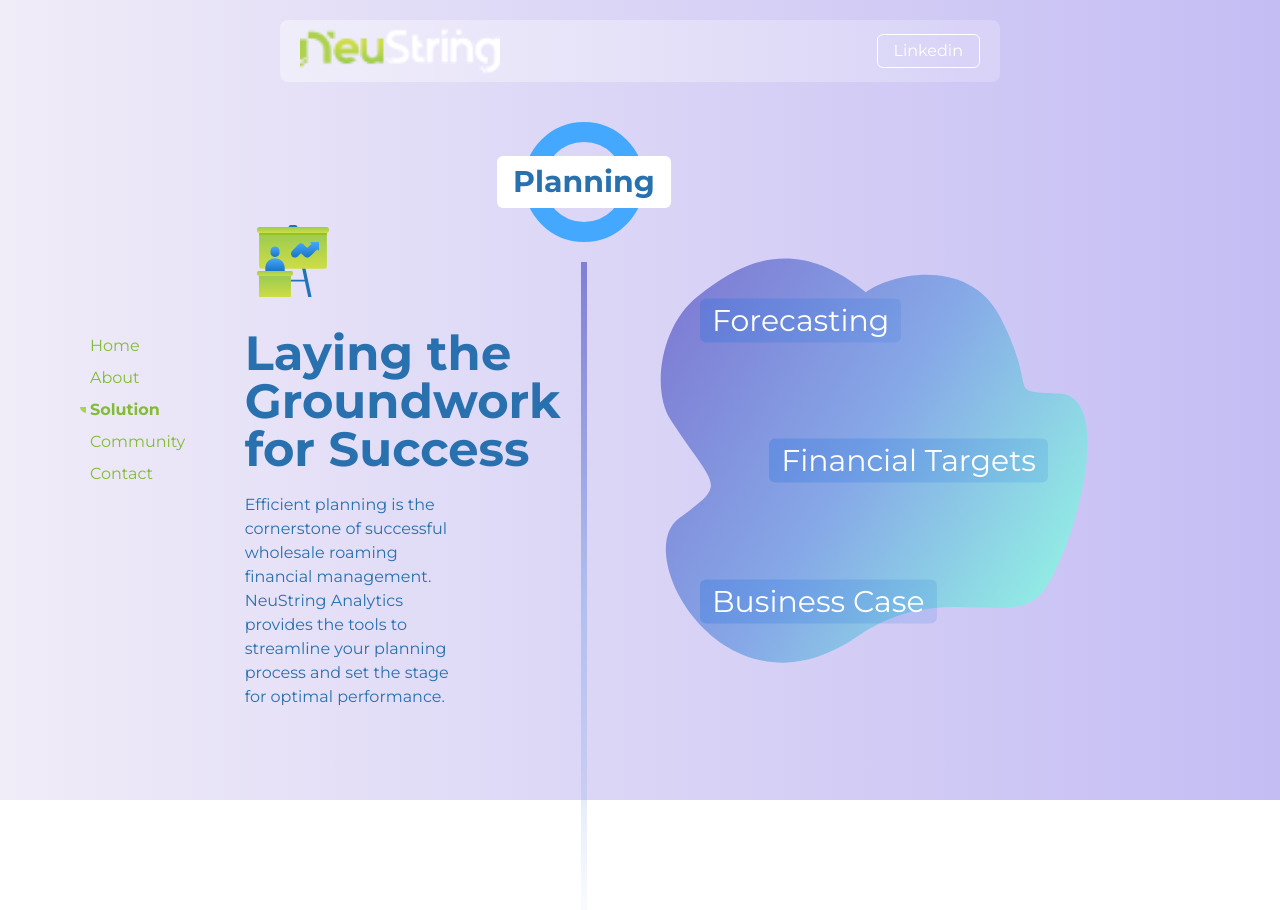
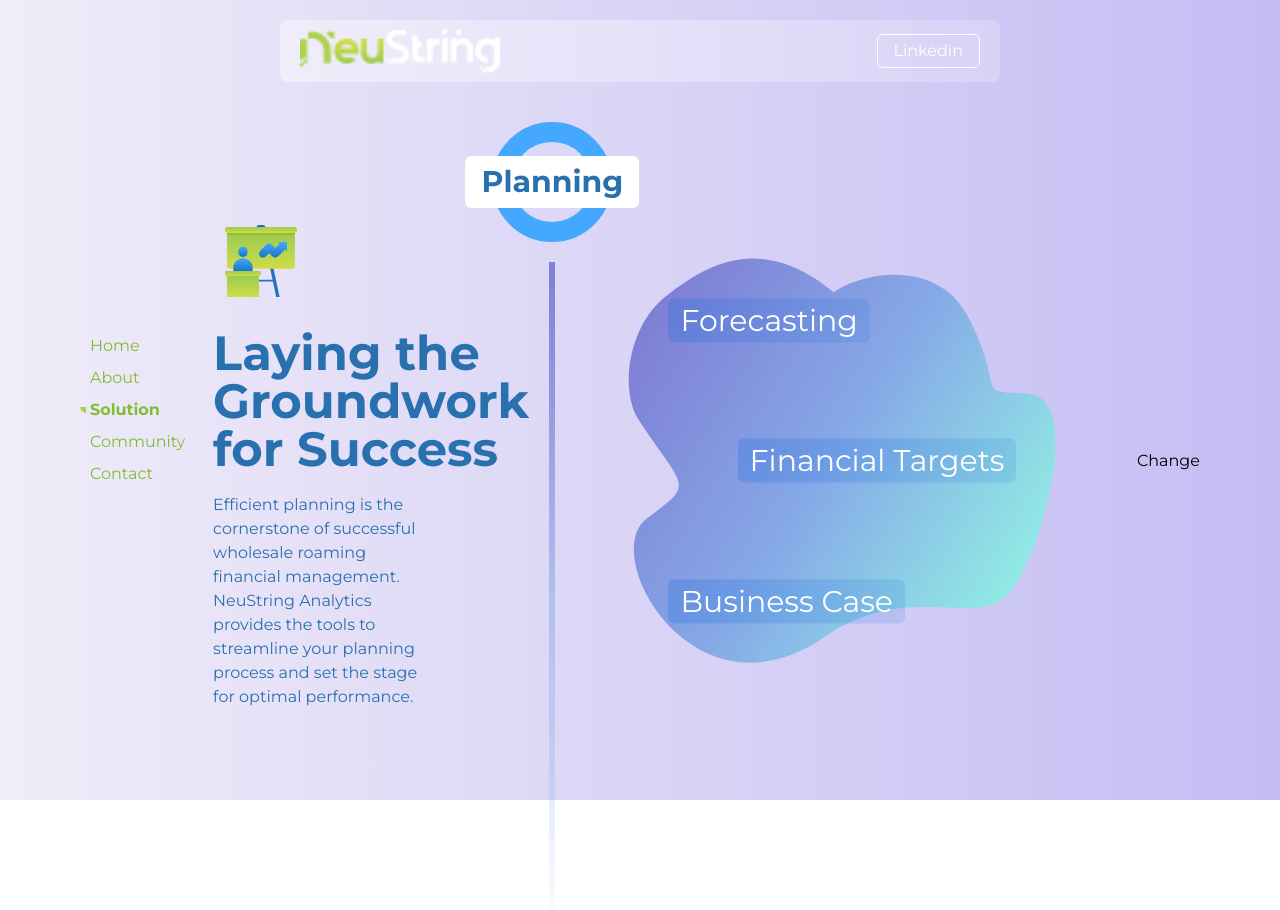
Before and after one commit to zh-hadi/techlab-neustring-react, a React (Vite) app: page /solution in a window 1280 px wide. Shown: the top 910 px of the page. Built offline with nearby package versions, Linux system fonts and the light colour scheme.

Commit message:
click the page goto next page

```diff
--- a/src/App.jsx
+++ b/src/App.jsx
@@ -17,7 +17,9 @@ import { createContext, useState, useContext } from 'react';
 
 const colorData = [];
 
+
 export const ColorContext = createContext();
+
 
 
 const routesConfig = [
@@ -49,20 +51,23 @@ const router = createBrowserRouter(
 );
 
 const App = () => {
-  const [color, setColor] = useState(colorData); // Default color
-
+  const [color, setColor] = useState(colorData);
 
 
 
   return (
       <AnimatePresence mode="wait">
-    <ColorContext.Provider value={{ color, setColor }}>
 
 
-        <RouterProvider router={router} />
+
+          <ColorContext.Provider value={{ color, setColor }}>
 
 
-    </ColorContext.Provider>
+              <RouterProvider router={router} />
+
+
+          </ColorContext.Provider>
+
       </AnimatePresence>
   );
 };
--- a/src/components/Layout.jsx
+++ b/src/components/Layout.jsx
@@ -2,9 +2,9 @@ import React from 'react';
 import { AnimatePresence,motion } from 'framer-motion';
 import logo from '../assets/logo.png';
 import SideBar from '../components/SideBar';
-import { Outlet, useLocation } from 'react-router-dom';
+import { Outlet, useLocation, useNavigate } from 'react-router-dom';
 import { ColorContext } from '../App';
-import { useContext } from 'react';
+import { useContext, useState } from 'react';
 import HeroImage from '../assets/hero2.png';
 import HeroVideo from '../assets/hero-video.mp4';
 import NeuStringSideLogo from '../assets/neu-string-side-logo.png';
@@ -12,7 +12,7 @@ import NeuStringSideLogo from '../assets/neu-string-side-logo.png';
 
 const pageVariants = {
   initial: { y: "100%", opacity: 0 },
-  animate: { y: 0, opacity: 1 },
+  animate: { y: [0, -30, 0], opacity: 1 },
   exit: { y: "-100%", opacity: 0 },
 };
 
@@ -20,15 +20,36 @@ const Layout = () => {
   const { color } = useContext(ColorContext);
   const location = useLocation();
 
-  // Determine the background style conditionally
+
   const isVideoBackground = color[color.length - 1] === 'video';
   const backgroundStyle = isVideoBackground
-    ? {}  // Empty if video background
+    ? {}
     : { backgroundImage: `url(${HeroImage})`, backgroundSize: 'cover', backgroundPosition: 'center' };
+
+
+
+    const navigate = useNavigate();
+
+    const routes = ["/home", "/about", "/solution", "/community", "/contact"];
+
+    const handleScreenClick = () => {
+      const currentIndex = routes.findIndex((route) => route === location.pathname);
+      const nextIndex = (currentIndex + 1) % routes.length;
+      navigate(routes[nextIndex]);
+    };
+
+
+    const [solutionIndex, setSolutionIndex] = useState(0);
+
+    const handelSolutionIndex = () => {
+      setSolutionIndex(solutionIndex + 1);
+    }
+
+
 
   return (
     <>
-      {/* Conditional video background rendering */}
+
       {isVideoBackground && (
         <div className='h-screen w-full z-50'>
           <div className="relative h-screen w-full">
@@ -44,9 +65,10 @@ const Layout = () => {
         </div>
       )}
 
-      {/* Main container with dynamic background */}
+
       <AnimatePresence mode="wait">
         <motion.div
+          onClick={handleScreenClick}
           className={`${
             color[color.length - 1] === 'class' ? color[0] : ''
           }  h-screen w-full flex flex-col px-10 pt-5 absolute top-0 left-0 z-0`}
@@ -57,7 +79,7 @@ const Layout = () => {
           animate="animate"
           exit="exit"
           variants={pageVariants}
-          transition={{ duration: 0.5, ease: "easeInOut" }}
+          transition={{ duration: .5, ease: "easeInOut" }}
 
         >
           <div className="px-5 py-2 bg-gradient-to-r from-[rgba(255,255,255,0.4)] to-[rgba(255,255,255,0.2)] w-3/5 mx-auto flex items-center justify-between rounded-lg">
@@ -68,7 +90,7 @@ const Layout = () => {
           </div>
 
           <div className='w-full h-full px-10 pt-10 flex relative'>
-            <SideBar />
+            <SideBar handler={handelSolutionIndex}/>
             <Outlet />
           </div>
         </motion.div>
--- a/src/components/SideBar.jsx
+++ b/src/components/SideBar.jsx
@@ -5,7 +5,7 @@ import { Link } from 'react-router-dom'
 import ActiveIcon from '../assets/icon-active.svg'
 import { useLocation } from 'react-router-dom'
 
-const SideBar = () => {
+const SideBar = ({handler}) => {
     const [active, setActive] = useState(true);
 
 
@@ -63,7 +63,7 @@ const SideBar = () => {
                }}
             </NavLink>
 
-            <NavLink to="/solution" className={linkClass}>
+            <NavLink to="/solution" className={linkClass} onClick={handler}>
                {({isActive}) => {
                 return (
                     <>
--- /dev/null
+++ b/src/components/SolutionCard.jsx
@@ -0,0 +1,118 @@
+import { motion } from 'framer-motion';
+import { useState, useEffect } from 'react';
+import PlaneIcon from '../assets/planning-icon.svg'
+
+
+const SolutionCard = ({title}) => {
+
+    const [animationKey, setAnimationKey] = useState(0);
+
+
+    useEffect(() => {
+        setAnimationKey((prevKey) => prevKey + 1);
+    }, [title]);
+
+
+  return (
+    <div className=' w-4/5 mx-auto flex justify-between items-center'>
+
+
+      <motion.div
+        className='flex-1 flex flex-col gap-5 items-start'
+        key={`left${animationKey}`}
+        initial={{ opacity: 0, x: -300 }}
+        animate={{ opacity: 1, x: 0 }}
+        transition={{ duration: 1 }}
+      >
+        <div className='w-2/3 mx-auto flex flex-col gap-5 items-start'>
+          <img className='size-24' src={PlaneIcon} alt="" />
+          <h2 className='text-[#2870AE] text-5xl font-bold'>{title}</h2>
+          <p className='text-[#2870AE] text-base'>Efficient planning is the cornerstone of successful wholesale roaming financial management. NeuString Analytics provides the tools to streamline your planning process and set the stage for optimal performance.</p>
+        </div>
+
+      </motion.div>
+
+      <motion.div
+        className='w-[200px] h-full space-y-5'
+        key={`center${animationKey}`}
+        initial={{ opacity: 0, y: 600 }}
+        animate={{ opacity: 1, y: 0 }}
+        transition={{ duration: .7 }}
+      >
+          <div className='relative w-[120px] h-[120px] mx-auto'>
+            <div className="w-[120px] h-[120px] border-[20px] border-[#44A8FF] rounded-full relative">
+
+            </div>
+            <div className='absolute top-1/2 left-1/2 transform -translate-x-1/2 -translate-y-1/2 text-[#2870AE] text-3xl font-bold bg-white py-2 px-4 rounded-md'>
+              Planning
+            </div>
+          </div>
+
+          <div
+              className="w-[6px] h-full mx-auto"
+              style={{
+                background: 'linear-gradient(180deg, #7F7FD5 0%, rgba(134, 168, 231, 0.5) 50%, rgba(145, 234, 228, 0) 100%)'
+              }}
+            ></div>
+      </motion.div>
+
+      <motion.div
+        className='flex-1'
+        key={`right${animationKey}`}
+        initial={{ opacity: 0, x: 300 }}
+        animate={{ opacity: 1, x: 0 }}
+        transition={{ duration: 1 }}
+      >
+        <div className='relative w-full h-full'>
+            <div className='flex justify-center items-center w-full h-full'>
+            <svg width="428" height="405" viewBox="0 0 428 405" fill="none" xmlns="http://www.w3.org/2000/svg">
+              <path d="M340.853 60.1307C309.593 -1.68739 231.198 15.0748 205.839 34.2379C130.812 -27.4399 75.7613 8.68238 37.9059 38.2304C0.0504487 67.7784 -8.82117 132.303 10.9015 162.223C57.6843 233.193 67.4149 224.148 18.6698 260.616C-30.0754 297.084 66.3869 469.24 197.331 378.614C282.974 319.341 353.874 375.78 384.871 330.897C415.868 286.015 455.276 138.452 399.296 135.59C343.317 132.728 379.927 137.403 340.853 60.1307Z" fill="url(#paint0_linear_1_3186)" />
+              <defs>
+                <linearGradient id="paint0_linear_1_3186" x1="-0.0230699" y1="89.2883" x2="384.668" y2="331.382" gradientUnits="userSpaceOnUse">
+                  <stop stop-color="#7F7FD5" />
+                  <stop offset="0.5" stop-color="#86A8E7" />
+                  <stop offset="1" stop-color="#91EAE4" />
+                </linearGradient>
+              </defs>
+            </svg>
+            </div>
+            <div
+              className="absolute top-1/2 left-1/2 transform -translate-x-1/2 -translate-y-1/2 flex flex-col p-10 justify-between "
+              style={{ width: '428px', height: '405px' }}
+            >
+              <div
+                className="text-white px-3 py-1 rounded-md text-3xl self-start"
+                style={{
+                  background: 'linear-gradient(108.46deg, rgba(21, 108, 221, 0.264) 0%, rgba(21, 108, 221, 0.132) 100%)'
+                }}
+              >
+                Forecasting
+              </div>
+              <div
+                className="text-white px-3 py-1 rounded-md text-3xl self-end"
+                style={{
+                  background: 'linear-gradient(108.46deg, rgba(21, 108, 221, 0.264) 0%, rgba(21, 108, 221, 0.132) 100%)'
+                }}
+              >
+                Financial Targets
+              </div>
+              <div
+                className="text-white px-3 py-1 rounded-md text-3xl self-start"
+                style={{
+                  background: 'linear-gradient(108.46deg, rgba(21, 108, 221, 0.264) 0%, rgba(21, 108, 221, 0.132) 100%)'
+                }}
+              >
+                Business Case
+              </div>
+
+            </div>
+        </div>
+
+      </motion.div>
+
+
+    </div>
+  )
+}
+
+export default SolutionCard
--- a/src/pages/SolutionPage.jsx
+++ b/src/pages/SolutionPage.jsx
@@ -1,12 +1,16 @@
-import React from 'react'
+import React, { useState } from 'react'
 import { useContext, useEffect } from 'react'
 import { ColorContext } from '../App'
 import { useLocation } from 'react-router-dom'
 import { motion } from 'framer-motion';
 import PlaneIcon from '../assets/planning-icon.svg'
-import '../animation.css'
+
+
+import SolutionCard from '../components/SolutionCard';
 
 const SolutionPage = () => {
+
+
 
   const { setColor } = useContext(ColorContext)
   const location = useLocation();
@@ -15,108 +19,46 @@ const SolutionPage = () => {
 
     setColor(['linear-gradient(270deg, #C4BDF4 0%, #F0ECF8 100%)', 'style']);
 
-  }, [setColor, location])
+  }, [setColor, location]);
+
+
+
+  const cards = [
+    {title: "Laying the Groundwork for Success", icon: "aaaaaaaaaaaaa"},
+    {title: "techlab 333", icon: "aaaaaaaaaaaaa"},
+    {title: "good morning", icon: "aaaaaaaaaaaaa"},
+    {title: "hello world", icon: "aaaaaaaaaaaaa"},
+  ];
+
+  const [currentIndex, setCurrentIndex] = useState(0);
+
+  function handelCard()
+  {
+    if(currentIndex < cards.length - 1)
+    {
+      setCurrentIndex(currentIndex + 1);
+    }
+
+
+  }
 
 
 
   return (
 
+    <>
 
-    <div className=' w-4/5 mx-auto flex justify-between items-center'>
+    <SolutionCard title={cards[currentIndex].title} />
 
 
-      <motion.div
-        className='flex-1 flex flex-col gap-5 items-start'
-        initial={{ opacity: 0, x: -300 }}
-        animate={{ opacity: 1, x: 0 }}
-        transition={{ duration: 1 }}
-      >
-        <div className='w-2/3 mx-auto flex flex-col gap-5 items-start'>
-          <img className='size-24' src={PlaneIcon} alt="" />
-          <h2 className='text-[#2870AE] text-5xl font-bold'>Laying the Groundwork for Success</h2>
-          <p className='text-[#2870AE] text-base'>Efficient planning is the cornerstone of successful wholesale roaming financial management. NeuString Analytics provides the tools to streamline your planning process and set the stage for optimal performance.</p>
-        </div>
+   <button onClick={handelCard}>Change</button>
 
-      </motion.div>
-
-      <motion.div
-        className='w-[200px] h-full space-y-5'
-        initial={{ opacity: 0, y: 600 }}
-        animate={{ opacity: 1, y: 0 }}
-        transition={{ duration: 1 }}
-      >
-          <div className='relative w-[120px] h-[120px] mx-auto'>
-            <div className="w-[120px] h-[120px] border-[20px] border-[#44A8FF] rounded-full relative">
-
-            </div>
-            <div className='absolute top-1/2 left-1/2 transform -translate-x-1/2 -translate-y-1/2 text-[#2870AE] text-3xl font-bold bg-white py-2 px-4 rounded-md'>
-              Planning
-            </div>
-          </div>
-
-          <div
-              className="w-[6px] h-full mx-auto"
-              style={{
-                background: 'linear-gradient(180deg, #7F7FD5 0%, rgba(134, 168, 231, 0.5) 50%, rgba(145, 234, 228, 0) 100%)'
-              }}
-            ></div>
-      </motion.div>
-
-      <motion.div
-        className='flex-1'
-        initial={{ opacity: 0, x: 300 }}
-        animate={{ opacity: 1, x: 0 }}
-        transition={{ duration: 1 }}
-      >
-        <div className='relative w-full h-full'>
-            <div className='flex justify-center items-center w-full h-full'>
-            <svg width="428" height="405" viewBox="0 0 428 405" fill="none" xmlns="http://www.w3.org/2000/svg">
-              <path d="M340.853 60.1307C309.593 -1.68739 231.198 15.0748 205.839 34.2379C130.812 -27.4399 75.7613 8.68238 37.9059 38.2304C0.0504487 67.7784 -8.82117 132.303 10.9015 162.223C57.6843 233.193 67.4149 224.148 18.6698 260.616C-30.0754 297.084 66.3869 469.24 197.331 378.614C282.974 319.341 353.874 375.78 384.871 330.897C415.868 286.015 455.276 138.452 399.296 135.59C343.317 132.728 379.927 137.403 340.853 60.1307Z" fill="url(#paint0_linear_1_3186)" />
-              <defs>
-                <linearGradient id="paint0_linear_1_3186" x1="-0.0230699" y1="89.2883" x2="384.668" y2="331.382" gradientUnits="userSpaceOnUse">
-                  <stop stop-color="#7F7FD5" />
-                  <stop offset="0.5" stop-color="#86A8E7" />
-                  <stop offset="1" stop-color="#91EAE4" />
-                </linearGradient>
-              </defs>
-            </svg>
-            </div>
-            <div
-              className="absolute top-1/2 left-1/2 transform -translate-x-1/2 -translate-y-1/2 flex flex-col p-10 justify-between "
-              style={{ width: '428px', height: '405px' }}
-            >
-              <div
-                className="text-white px-3 py-1 rounded-md text-3xl self-start"
-                style={{
-                  background: 'linear-gradient(108.46deg, rgba(21, 108, 221, 0.264) 0%, rgba(21, 108, 221, 0.132) 100%)'
-                }}
-              >
-                Forecasting
-              </div>
-              <div
-                className="text-white px-3 py-1 rounded-md text-3xl self-end"
-                style={{
-                  background: 'linear-gradient(108.46deg, rgba(21, 108, 221, 0.264) 0%, rgba(21, 108, 221, 0.132) 100%)'
-                }}
-              >
-                Financial Targets
-              </div>
-              <div
-                className="text-white px-3 py-1 rounded-md text-3xl self-start"
-                style={{
-                  background: 'linear-gradient(108.46deg, rgba(21, 108, 221, 0.264) 0%, rgba(21, 108, 221, 0.132) 100%)'
-                }}
-              >
-                Business Case
-              </div>
-
-            </div>
-        </div>
-
-      </motion.div>
+    </>
 
 
-    </div>
+
+
+
 
 
 
```
